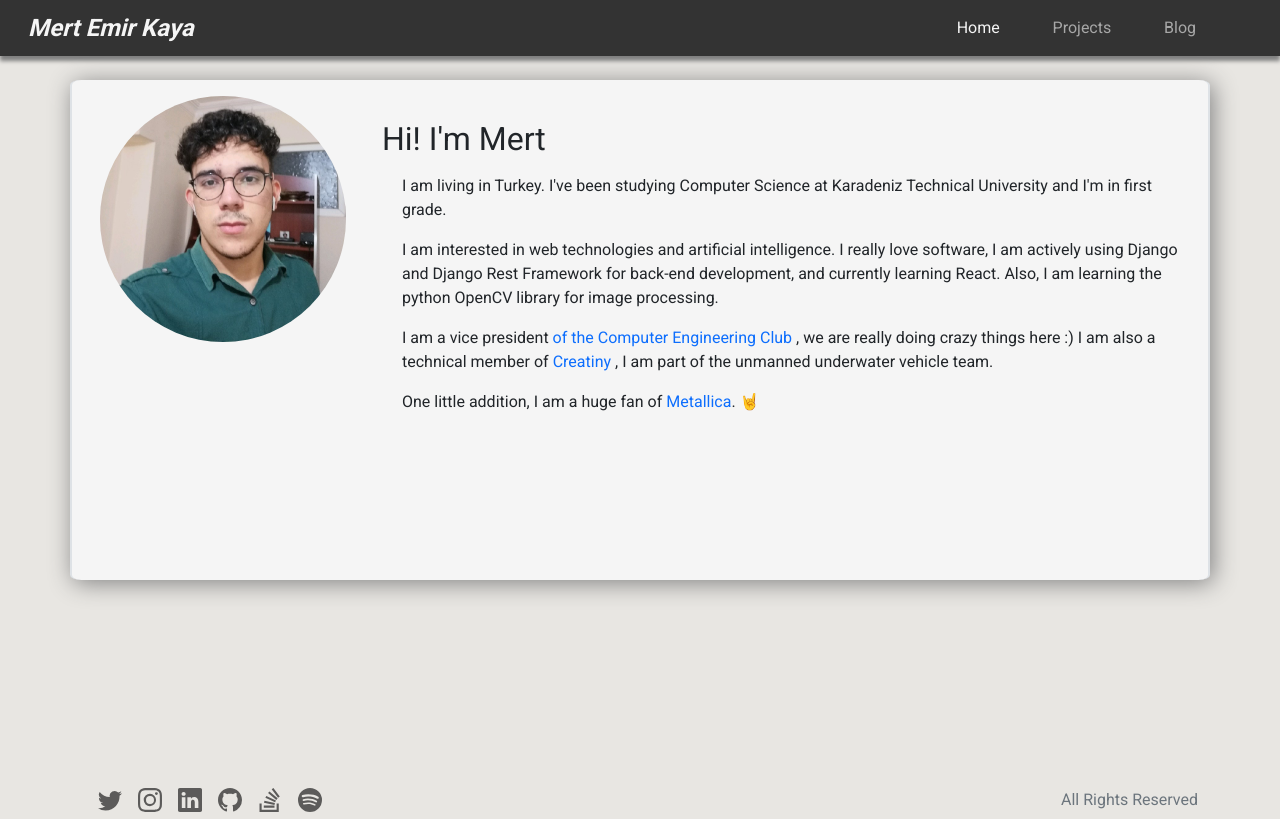
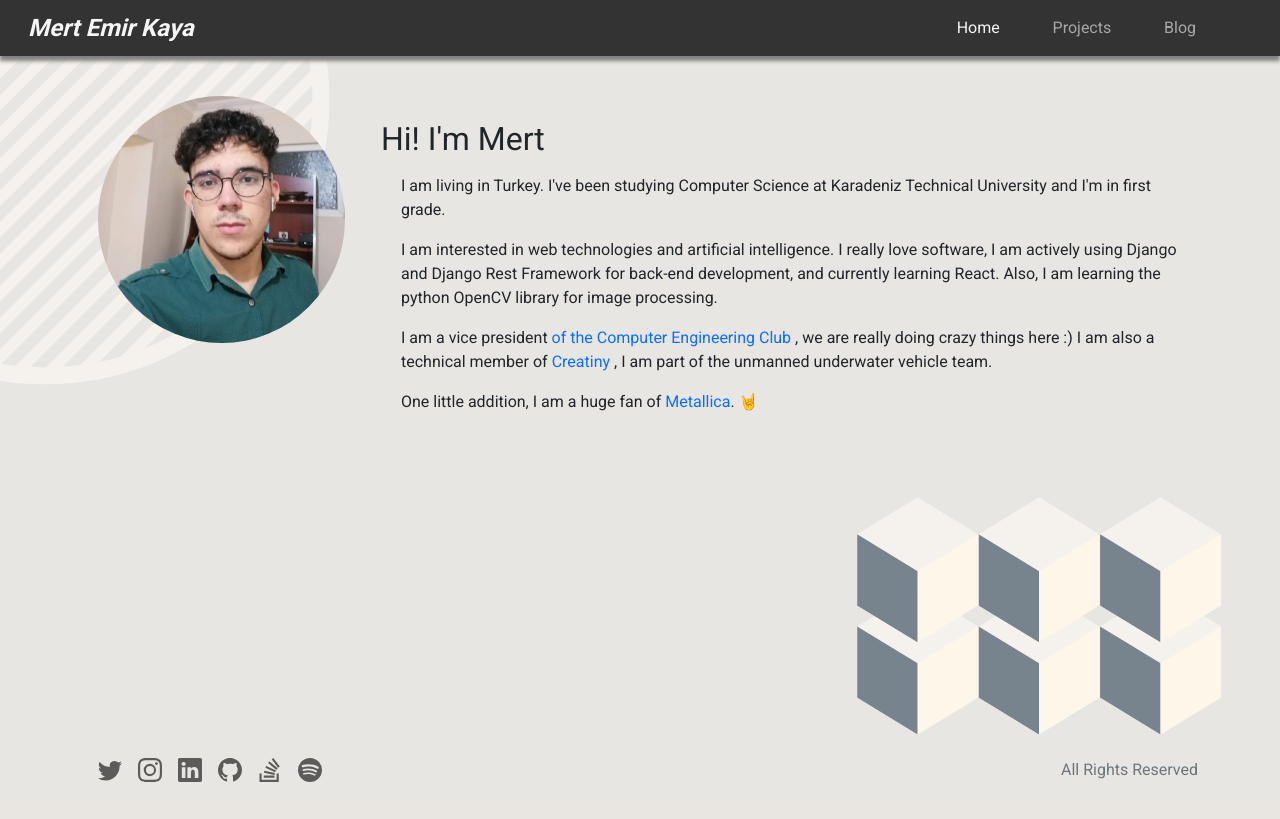
Before and after one commit to MertEmirKaya/website, a Django app: page / in a window 1280 px wide. After the commit the page ends 782 px from the top, so only its background shows below. Run offline with Django 4.2, Linux system fonts and the light colour scheme; some libraries are stand-ins or nearby versions.

Commit message:
changed the home page background

```diff
--- a/static/css/style.css
+++ b/static/css/style.css
@@ -1,10 +1,11 @@
 html{
     font-size: 16px;
+
 }
 body{
     background-color: #E8E6E2;
     font-family: 'Roboto', sans-serif;
-
+    position: relative;
 }
 
 #navbar  {
@@ -62,33 +64,40 @@ ul li.active a{
 
 
 }
-
-
-
-
-
-
-.row .card {
+div.card#profile{
     background-color: #E8E6E2;
     border: none;
-    min-height: 500px;
+    background:rgba(232,230,226,0) ;
+
 }
-div.row div#profile{
-    border-radius: 1%;
-    box-shadow: 3px 3px 25px gray;
-}
-
-.row .card div img#profile-picture{
+div.card#profile img{
     border-radius: 50%;
 
 }
-.row .card div img{
-    border-radius: 3%;
+div.card#profile div.card-body{
+    background:rgba(232,230,226,0) ;
+
 }
 
-.card-text{
-    font-weight: 400;
+div#foto1{
+    left: -270px;
+    top: -200px;
+
 }
+div#foto2{
+    right: 10px;
+    bottom: 30px;
+    z-index: -1;
+
+}
+
+@media(max-width:773px){
+    div#foto2{
+        display: none;
+
+    }
+}
+
 
 a{
     text-decoration:none;
--- a/templates/main/index.html
+++ b/templates/main/index.html
@@ -1,9 +1,12 @@
 {%extends 'layout.html'%}
 
 {%block content%}
-<main class="container mt-2 mb-4" id="container" style="min-height: 700px;">
+<main class="container mt-2 mb-4" id="container" style="min-height: 670px;">
+    <div class="text-center position-absolute" id="foto1">
+        <img src="/media/3.png" class="img-fluid " alt="" srcset="">
+      </div>
     <div class="row pt-3 "  >
-        <div class="card flex-md-row border-start border-end border-2"  id="profile" >
+        <div class="card flex-md-row "  id="profile" >
             <div class="col-md-3 ">
                 <img src="/media/ss.jpg" alt="" class="card-img-top p-3" id="profile-picture">
             </div>
@@ -27,5 +30,8 @@
         </div>
 
     </div>
+    <div class="text-center position-absolute " id="foto2">
+        <img src="/media/4.png" class="img-fluid " alt="" srcset="">
+      </div>
 </main>
 {%endblock%}
--- a/templates/partials/_footer.html
+++ b/templates/partials/_footer.html
@@ -3,7 +3,7 @@
 
         <ul class="list-group list-group-horizontal list-unstyled ">
             <li class="ms-3">
-                <a href="https://twitter.com/Mertkya57" class=" d-inline-flex   "><svg xmlns="http://www.w3.org/2000/svg" width="16" height="16" fill="currentColor" class="bi bi-twitter" viewBox="0 0 16 16">
+                <a href="https://twitter.com/Mertkya57" class=" d-inline-flex    " target="_blank"><svg xmlns="http://www.w3.org/2000/svg" width="16" height="16" fill="currentColor" class="bi bi-twitter" viewBox="0 0 16 16" >
                     <path d="M5.026 15c6.038 0 9.341-5.003 9.341-9.334 0-.14 0-.282-.006-.422A6.685 6.685 0 0 0 16 3.542a6.658 6.658 0 0 1-1.889.518 3.301 3.301 0 0 0 1.447-1.817 6.533 6.533 0 0 1-2.087.793A3.286 3.286 0 0 0 7.875 6.03a9.325 9.325 0 0 1-6.767-3.429 3.289 3.289 0 0 0 1.018 4.382A3.323 3.323 0 0 1 .64 6.575v.045a3.288 3.288 0 0 0 2.632 3.218 3.203 3.203 0 0 1-.865.115 3.23 3.23 0 0 1-.614-.057 3.283 3.283 0 0 0 3.067 2.277A6.588 6.588 0 0 1 .78 13.58a6.32 6.32 0 0 1-.78-.045A9.344 9.344 0 0 0 5.026 15z"/>
                   </svg>
                 </a>
@@ -14,26 +14,26 @@
                 </svg></a>
             </li>
             <li class="ms-3">
-                <a href="https://www.instagram.com/mert.kkaya57/" class=" d-inline-flex   "><svg xmlns="http://www.w3.org/2000/svg" width="16" height="16" fill="currentColor" class="bi bi-linkedin" viewBox="0 0 16 16">
+                <a href="https://www.linkedin.com/in/mert-emir-kaya-4b2b741b3/" class=" d-inline-flex   " target="_blank"><svg xmlns="http://www.w3.org/2000/svg" width="16" height="16" fill="currentColor" class="bi bi-linkedin" viewBox="0 0 16 16">
                     <path d="M0 1.146C0 .513.526 0 1.175 0h13.65C15.474 0 16 .513 16 1.146v13.708c0 .633-.526 1.146-1.175 1.146H1.175C.526 16 0 15.487 0 14.854V1.146zm4.943 12.248V6.169H2.542v7.225h2.401zm-1.2-8.212c.837 0 1.358-.554 1.358-1.248-.015-.709-.52-1.248-1.342-1.248-.822 0-1.359.54-1.359 1.248 0 .694.521 1.248 1.327 1.248h.016zm4.908 8.212V9.359c0-.216.016-.432.08-.586.173-.431.568-.878 1.232-.878.869 0 1.216.662 1.216 1.634v3.865h2.401V9.25c0-2.22-1.184-3.252-2.764-3.252-1.274 0-1.845.7-2.165 1.193v.025h-.016a5.54 5.54 0 0 1 .016-.025V6.169h-2.4c.03.678 0 7.225 0 7.225h2.4z"/>
                   </svg>
                 </a>
             </li>
             <li class="ms-3">
-                <a href="https://www.instagram.com/mert.kkaya57/" class=" d-inline-flex   "><svg xmlns="http://www.w3.org/2000/svg" width="16" height="16" fill="currentColor" class="bi bi-github" viewBox="0 0 16 16">
+                <a href="https://github.com/MertEmirKaya" class=" d-inline-flex   " target="_blank"><svg xmlns="http://www.w3.org/2000/svg" width="16" height="16" fill="currentColor" class="bi bi-github" viewBox="0 0 16 16">
                     <path d="M8 0C3.58 0 0 3.58 0 8c0 3.54 2.29 6.53 5.47 7.59.4.07.55-.17.55-.38 0-.19-.01-.82-.01-1.49-2.01.37-2.53-.49-2.69-.94-.09-.23-.48-.94-.82-1.13-.28-.15-.68-.52-.01-.53.63-.01 1.08.58 1.23.82.72 1.21 1.87.87 2.33.66.07-.52.28-.87.51-1.07-1.78-.2-3.64-.89-3.64-3.95 0-.87.31-1.59.82-2.15-.08-.2-.36-1.02.08-2.12 0 0 .67-.21 2.2.82.64-.18 1.32-.27 2-.27.68 0 1.36.09 2 .27 1.53-1.04 2.2-.82 2.2-.82.44 1.1.16 1.92.08 2.12.51.56.82 1.27.82 2.15 0 3.07-1.87 3.75-3.65 3.95.29.25.54.73.54 1.48 0 1.07-.01 1.93-.01 2.2 0 .21.15.46.55.38A8.012 8.012 0 0 0 16 8c0-4.42-3.58-8-8-8z"/>
                   </svg>
                 </a>
             </li>
             <li class="ms-3">
-                <a href="https://www.instagram.com/mert.kkaya57/" class=" d-inline-flex   "><svg xmlns="http://www.w3.org/2000/svg" width="16" height="16" fill="currentColor" class="bi bi-stack-overflow" viewBox="0 0 16 16">
+                <a href="https://stackoverflow.com/users/18668795/mertkaya57?tab=profile" class=" d-inline-flex   " target="_blank"><svg xmlns="http://www.w3.org/2000/svg" width="16" height="16" fill="currentColor" class="bi bi-stack-overflow" viewBox="0 0 16 16">
                     <path d="M12.412 14.572V10.29h1.428V16H1v-5.71h1.428v4.282h9.984z"/>
                     <path d="M3.857 13.145h7.137v-1.428H3.857v1.428zM10.254 0 9.108.852l4.26 5.727 1.146-.852L10.254 0zm-3.54 3.377 5.484 4.567.913-1.097L7.627 2.28l-.914 1.097zM4.922 6.55l6.47 3.013.603-1.294-6.47-3.013-.603 1.294zm-.925 3.344 6.985 1.469.294-1.398-6.985-1.468-.294 1.397z"/>
                   </svg>
                 </a>
             </li>
             <li class="ms-3">
-                <a href="https://www.instagram.com/mert.kkaya57/" class=" d-inline-flex   "><svg xmlns="http://www.w3.org/2000/svg" width="16" height="16" fill="currentColor" class="bi bi-spotify" viewBox="0 0 16 16">
+                <a href="https://open.spotify.com/user/vaypcnx822h9yhr163ze2t5my?si=JY_-WRAiRrWOjglsC_t5Zw&nd=1" class=" d-inline-flex   " target="_blank" ><svg xmlns="http://www.w3.org/2000/svg" width="16" height="16" fill="currentColor" class="bi bi-spotify" viewBox="0 0 16 16">
                     <path d="M8 0a8 8 0 1 0 0 16A8 8 0 0 0 8 0zm3.669 11.538a.498.498 0 0 1-.686.165c-1.879-1.147-4.243-1.407-7.028-.77a.499.499 0 0 1-.222-.973c3.048-.696 5.662-.397 7.77.892a.5.5 0 0 1 .166.686zm.979-2.178a.624.624 0 0 1-.858.205c-2.15-1.321-5.428-1.704-7.972-.932a.625.625 0 0 1-.362-1.194c2.905-.881 6.517-.454 8.986 1.063a.624.624 0 0 1 .206.858zm.084-2.268C10.154 5.56 5.9 5.419 3.438 6.166a.748.748 0 1 1-.434-1.432c2.825-.857 7.523-.692 10.492 1.07a.747.747 0 1 1-.764 1.288z"/>
                   </svg>
                 </a>
--- a/templates/partials/_navbar.html
+++ b/templates/partials/_navbar.html
@@ -1,23 +1,29 @@
 <nav class="navbar navbar-expand-sm  " id="navbar">
     <div class="container-fluid w-100">
-        <a href="http://127.0.0.1:8000/" ><i class="navbar-brand ms-3 " >Mert Emir Kaya</i></a>
+        <a href="http://127.0.0.1:8000/"><i class="navbar-brand ms-3 ">Mert Emir Kaya</i></a>
 
-        <button class="navbar-toggler" type="button" data-bs-toggle="collapse" data-bs-target="#content" >
-            <span class="navbar-toggler-icon "><svg xmlns="http://www.w3.org/2000/svg" fill="currentColor" class="bi bi-list" viewBox="0 0 16 16">
-                <path fill-rule="evenodd" d="M2.5 12a.5.5 0 0 1 .5-.5h10a.5.5 0 0 1 0 1H3a.5.5 0 0 1-.5-.5zm0-4a.5.5 0 0 1 .5-.5h10a.5.5 0 0 1 0 1H3a.5.5 0 0 1-.5-.5zm0-4a.5.5 0 0 1 .5-.5h10a.5.5 0 0 1 0 1H3a.5.5 0 0 1-.5-.5z"/>
+        <button class="navbar-toggler" type="button" data-bs-toggle="collapse" data-bs-target="#content">
+            <span class="navbar-toggler-icon "><svg xmlns="http://www.w3.org/2000/svg" fill="currentColor"
+                    class="bi bi-list" viewBox="0 0 16 16">
+                    <path fill-rule="evenodd"
+                        d="M2.5 12a.5.5 0 0 1 .5-.5h10a.5.5 0 0 1 0 1H3a.5.5 0 0 1-.5-.5zm0-4a.5.5 0 0 1 .5-.5h10a.5.5 0 0 1 0 1H3a.5.5 0 0 1-.5-.5zm0-4a.5.5 0 0 1 .5-.5h10a.5.5 0 0 1 0 1H3a.5.5 0 0 1-.5-.5z" />
                 </svg></span>
         </button>
+
         <div class="collapse navbar-collapse" id="content">
+
             {% with request.resolver_match.url_name as url_name %}
-            <ul class="navbar-nav me-2  pe-5 " id="navbar-items">
+            <ul class="navbar-nav me-2  pe-md-5 " id="navbar-items">
                 {% if 'blog' in url_name or 'search' in url_name %}
-                    <form class="d-flex" action="{%url 'search'%}" method="post">
+
+                <form class="" action="{%url 'search'%}" method="post" id="searchBar">
                     {%csrf_token%}
                     <input class="form-control me-2" placeholder="Search" type="search" name="searched">
                     <button class="btn btn-outline-light" type="submit">Search</button>
+
                 </form>
+
                 {% endif %}
-
                 <li class="nav-item {% if url_name == 'home' %}active{% endif %}  ">
                     <a class="nav-link " href="{% url 'home'%}">Home</a>
                 </li>
@@ -31,17 +37,36 @@
             </ul>
             {% endwith %}
         </div>
+
 </nav>
 
+    {% with request.resolver_match.url_name as url_name %}
+        {% if 'blog' in url_name or 'search' in url_name %}
+        <nav class="navbar text-white " id="searchNavbarSecond">
+            <form class="me-1 me-sm-5" action="{%url 'search'%}" method="post" id="searchBarHidden">
+                {%csrf_token%}
+                <input class="form-control me-2" placeholder="Search" type="search" name="searched">
+                <button class="btn btn-outline-light" type="submit">Search</button>
 
-    <!-- <script>
-        const list=document.querySelectorAll('.nav-item');
-        list.forEach(item => {
-            item.addEventListener('click', e => {
-            document.querySelector(' li.active').classList.remove('active');
-            item.classList.add('active')
+            </form>
+    </nav>
+        {% endif %}
+    {% endwith %}
 
-            });
-        });
 
-    </script> -->
+<!--                 {% if 'blog' in url_name or 'search' in url_name %}
+                <button class="btn btn-gray" type="button" data-bs-toggle="collapse" data-bs-target="#searchBar">
+                    <span class="navbar-toggler-icon "><svg xmlns="http://www.w3.org/2000/svg" width="16" height="16"
+                            fill="currentColor" class="bi bi-search" viewBox="0 0 16 16">
+                            <path
+                                d="M11.742 10.344a6.5 6.5 0 1 0-1.397 1.398h-.001c.03.04.062.078.098.115l3.85 3.85a1 1 0 0 0 1.415-1.414l-3.85-3.85a1.007 1.007 0 0 0-.115-.1zM12 6.5a5.5 5.5 0 1 1-11 0 5.5 5.5 0 0 1 11 0z" />
+                        </svg></span>
+                </button>
+                <div class="collapse" id="searchBar">
+                    <form class="d-flex" action="{%url 'search'%}" method="post">
+                        {%csrf_token%}
+                        <input class="form-control me-2" placeholder="Search" type="search" name="searched">
+                        <button class="btn btn-outline-light" type="submit">Search</button>
+                    </form>
+                </div>
+                {% endif %}-->
```
Also changed, not shown: other parts of static/css/style.css (+57 -0 lines), templates/blog/blog.html (+7 -5 lines), media/3.png (added), media/4.png (added), media/background.png (added), media/screen.png (added), templates/partials/_categories.html (added). Lines whose indentation alone changed are shown as unchanged.
